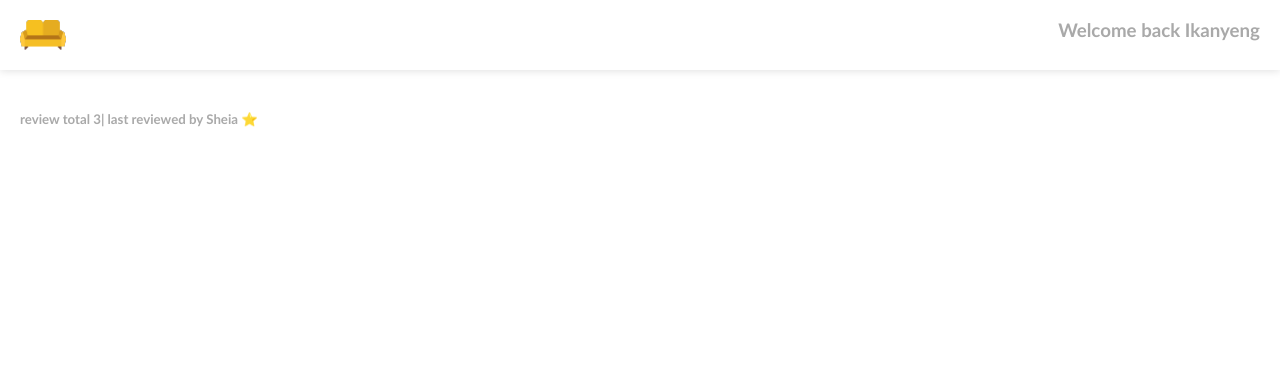
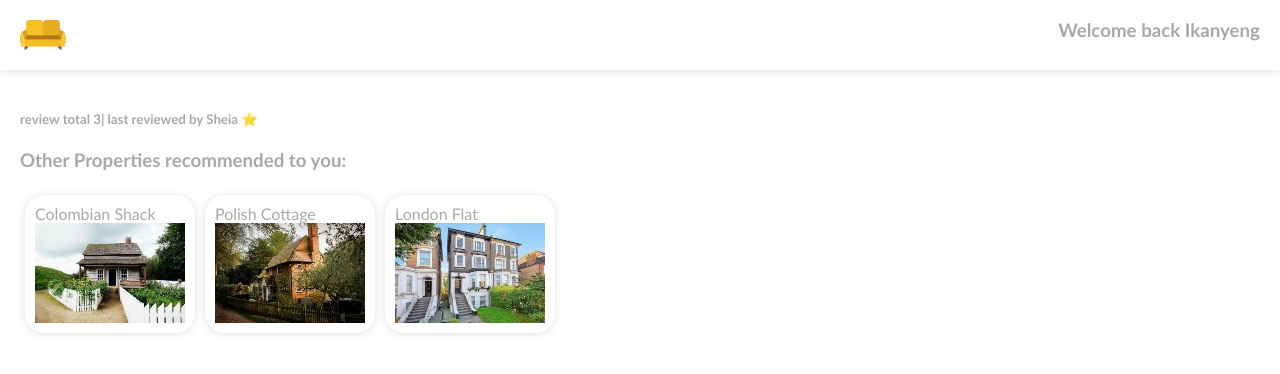
Before and after one commit to IkanyengAdams/IKAADA488_BCL2401_GroupB_Ikanyeng-Adams_DJS09, a website built with webpack: page index.html in a window 1280 px wide. Built offline with nearby package versions, Linux system fonts and the light colour scheme.

Commit message:
Added CSS styles for .properties and .card classes, updated HTML to include .properties container, and modified TypeScript code to create and append .card elements to .properties container with property information.

```diff
--- a/index.css
+++ b/index.css
@@ -31,3 +31,16 @@ body {
 .user-container {
     margin: 20px;
 }
+
+.properties {
+    display: flex;
+    flex-wrap: wrap;
+}
+
+.card {
+    width: 150px;
+    margin: 5px;
+    border-radius: 20px;
+    padding: 10px;
+    box-shadow: rgb(0 0 0 / 12%) 0 1px 8px;
+}
--- a/index.html
+++ b/index.html
@@ -12,6 +12,9 @@
        </div>
        <div class="container">
          <h5 id="reviews"></h5>
+
+         <h3>Other Properties recommended to you:</h3>
+         <div class="properties"></div>
        </div>
        <script src="./dist/index.pack.js"></script>
    </body>
--- a/src/index.ts
+++ b/src/index.ts
@@ -1,5 +1,8 @@
 
-import { showReviewTotal, populateUser } from './utils'
+const propertyContainer = document.querySelector('.properties')
+
+import { showReviewTotal, populateUser } from './utils';
+import "../index.css";
 
 let isOpen : boolean
 
@@ -58,7 +61,7 @@ const properties : {
     isAvailable: boolean;
 }[] = [
     {
-        image: '',
+        image: 'images/colombia-property.jpg',
         title: 'Colombian Shack',
         price: 45,
         location: {
@@ -72,7 +75,7 @@ const properties : {
 },
 
 {
-    image: '',
+    image: 'images/poland-property.jpg',
     title: 'Polish Cottage',
     price: 34,
     location: {
@@ -86,7 +89,7 @@ const properties : {
 },
 
 {
-    image: '',
+    image: 'images/london-property.jpg',
     title: 'London Flat',
     price: 23,
     location: {
@@ -103,3 +106,13 @@ const properties : {
 showReviewTotal(reviews.length, reviews[0].name, reviews[0].loyaltyUser)
 
 populateUser(you.isReturning, you.firstName)
+
+for (let i = 0; i < properties.length; i++) {
+    const card = document.createElement('div')
+    card.classList.add('card')
+    card.innerHTML = properties[i].title
+    const image = document.createElement('img')
+    image.setAttribute('src', properties[i].image)
+    card.appendChild(image)
+    propertyContainer.appendChild(card)
+}
```
Also changed, not shown: images/colombia-property.jpg (added), images/london-property.jpg (added), images/poland-property.jpg (added).
